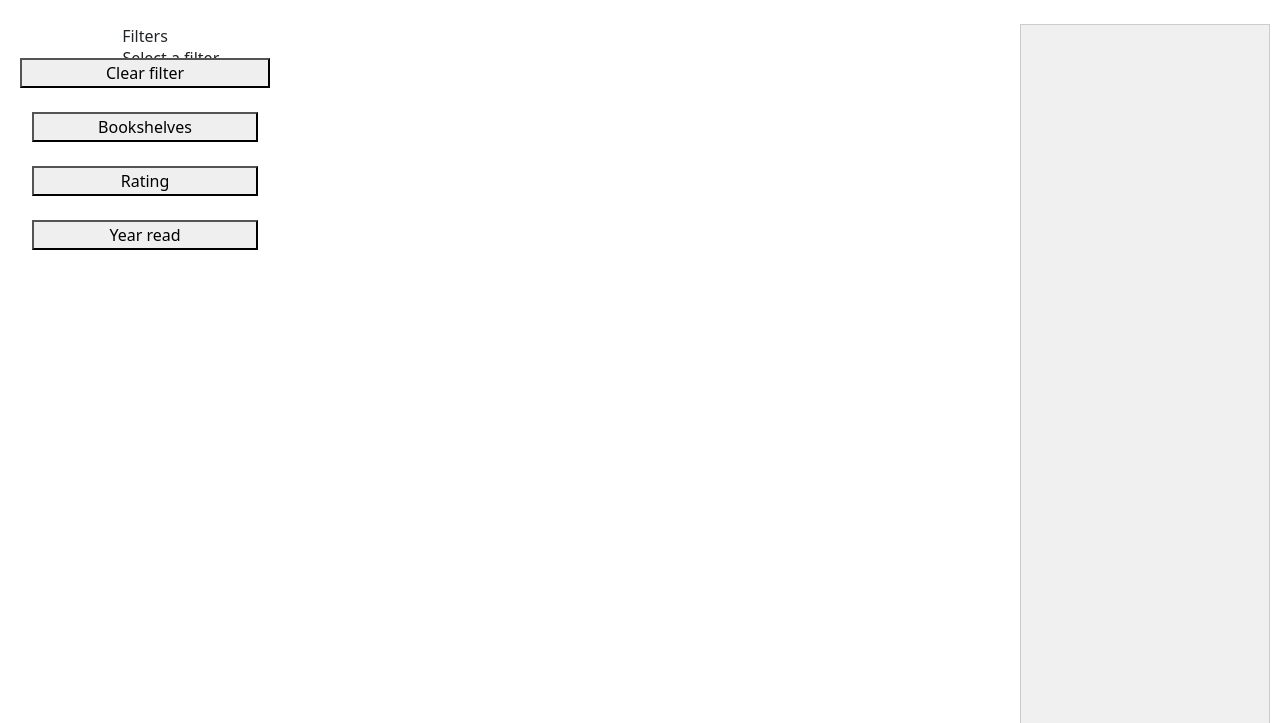
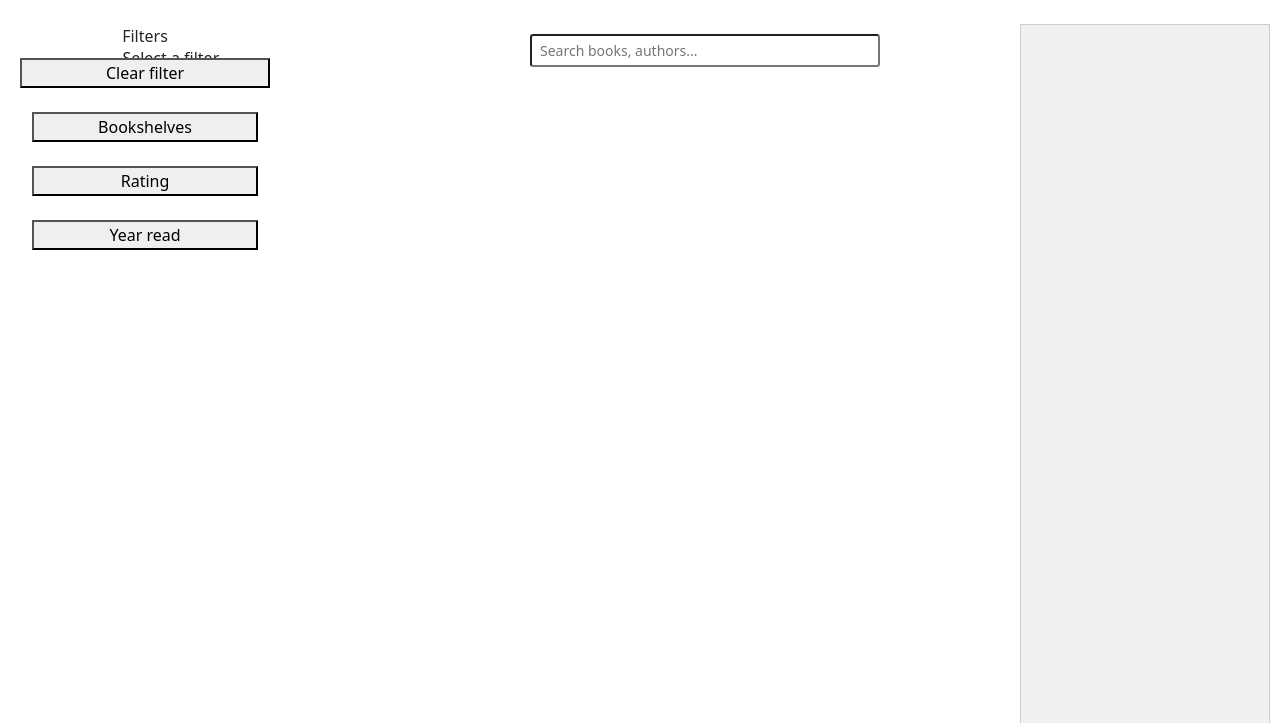
Before and after one commit to yamesyung/SoloScribe, a Django app: page /books/gallery/ in a window 1280 px wide. Shown: the part 56-779 px from the top of the page. Run offline with Django 4.2, Linux system fonts and the light colour scheme; data that the repository does not hold is empty; parts of the project's set-up code (start-up, migrations or seed data) failed here and were passed over; some libraries are stand-ins or nearby versions.

Commit message:
added dynamic search bar to book gallery and an author filter

```diff
--- a/books/urls.py
+++ b/books/urls.py
@@ -6,7 +6,7 @@ from .views import book_detail, SearchResultsListView, AuthorListView, AuthorDet
     get_local_locations_data, book_gallery
 
 from .views import gallery_shelf_filter, gallery_rating_filter, gallery_year_filter, gallery_genre_filter,\
-    clear_book_filter, gallery_overlay
+    clear_book_filter, gallery_overlay, search_book, gallery_author_filter
 
 
 urlpatterns = [path("", book_list_view, name="book_list"),
@@ -39,8 +39,10 @@ htmx_urlpatterns = [
     path("rating-filter/", gallery_rating_filter, name='rating_filter'),
     path("year-filter/", gallery_year_filter, name='year_filter'),
     path("genre-filter/", gallery_genre_filter, name='genre_filter'),
+    path("author-filter/", gallery_author_filter, name='author_filter'),
     path("book/<int:pk>/", gallery_overlay, name='gallery_overlay'),
     path("clear_filter/", clear_book_filter, name='clear_filter'),
+    path("search-book/", search_book, name='search_book'),
 ]
 
 urlpatterns += htmx_urlpatterns
--- a/books/views.py
+++ b/books/views.py
@@ -1083,6 +1083,15 @@ def gallery_genre_filter(request):
     return render(request, 'partials/books/book_covers.html', context)
 
 
+def gallery_author_filter(request):
+    contributor = request.GET.get('contributor')
+    books = Book.objects.filter(author__icontains=contributor).order_by('-review__date_added')[:30]
+
+    context = {'books': books, 'contributor': contributor}
+
+    return render(request, 'partials/books/book_covers.html', context)
+
+
 def clear_book_filter(request):
     return render(request, 'partials/books/book_covers.html')
 
@@ -1093,3 +1102,11 @@ def gallery_overlay(request, pk):
     context = {'book': book}
 
     return render(request, 'partials/books/gallery_overlay.html',  context)
+
+
+def search_book(request):
+    search_text = request.POST.get('search')
+    books = Book.objects.filter(Q(title__icontains=search_text) | Q(author__icontains=search_text)).order_by('-review__date_added')[:30]
+
+    context = {'books': books, "search_text": search_text}
+    return render(request, 'partials/books/book_covers.html', context)
--- a/static/css/books/book-gallery.css
+++ b/static/css/books/book-gallery.css
@@ -127,6 +127,11 @@ background-color: #d9d9d9;
     font-size: 16px;
 }
 
+.overlay-content .contributor:hover {
+    cursor: pointer;
+    background-color: #d9d9d9;
+}
+
 
 .overlay-content .book-tag:hover {
     cursor: pointer;
@@ -184,3 +189,10 @@ background-color: #d9d9d9;
     margin-top: 20px;
     margin-left: 20px;
 }
+
+#search-bar {
+    position: absolute;
+    top: 45px;
+    right: 200px;
+    width: 350px;
+}
--- a/templates/books/book_gallery.html
+++ b/templates/books/book_gallery.html
@@ -9,7 +9,7 @@
     <link rel="stylesheet" href="{% static 'css/books/book-gallery.css' %}">
 </head>
 
-<body>
+<body hx-headers='{"X-CSRFToken": "{{ csrf_token }}"}'>
 
 <div id="left-sidebar">
 
@@ -68,6 +68,12 @@
     </div>
 </div>
 
+<!-- wrap the search and content in a div -->
+<div>
+<div id="search-bar">
+    {% include 'partials/books/book_search.html' %}
+</div>
+
 <div id="content-div">
     {% include 'partials/books/book_covers.html' %}
 </div>
@@ -96,7 +102,7 @@
         {% endfor %}
 {% endif %}
 </div>
-    </div>
+</div>
 
 </div>
 
--- a/templates/partials/books/book_covers.html
+++ b/templates/partials/books/book_covers.html
@@ -28,7 +28,17 @@
 {% if genre %}
   <h3>Tag: {{ genre }}</h3>
 {% endif %}
+
+{% if search_text %}
+  <h3>Search results: {{ search_text }}</h3>
+{% endif %}
+
+{% if contributor %}
+  <h3>Contributor: {{ contributor }}</h3>
+{% endif %}
 </div>
+
+
 
 <div id="grid" class="grid-container">
 {% if books %}
--- /dev/null
+++ b/templates/partials/books/book_search.html
@@ -0,0 +1,13 @@
+<div>
+    <form>
+    <input type="search"
+        hx-post="{% url 'search_book' %}"
+        hx-target='#content-div'
+        hx-trigger="keyup[target.value.length > 2] changed delay:500ms"
+        name="search"
+        class="form-control-sm mr-2"
+        id="search-bar"
+        placeholder="Search books, authors..." />
+
+    </form>
+</div>
--- a/templates/partials/books/gallery_overlay.html
+++ b/templates/partials/books/gallery_overlay.html
@@ -12,7 +12,7 @@
     <h2>{{ book.title }}</h2>
     {% if book.list_authors %}
         {% for author in book.list_authors %}
-            <span style="font-size: 20px;">{{author}}</span>{% if not forloop.last %},{% endif %}
+            <span class="contributor" style="font-size: 20px;" hx-get="/books/author-filter?contributor={{ author }}" hx-trigger="click" hx-target="#content-div" hx-swap="show:window:top">{{author}}</span>{% if not forloop.last %},{% endif %}
         {% endfor %}
     {% endif %}
     <br> <br>
```
